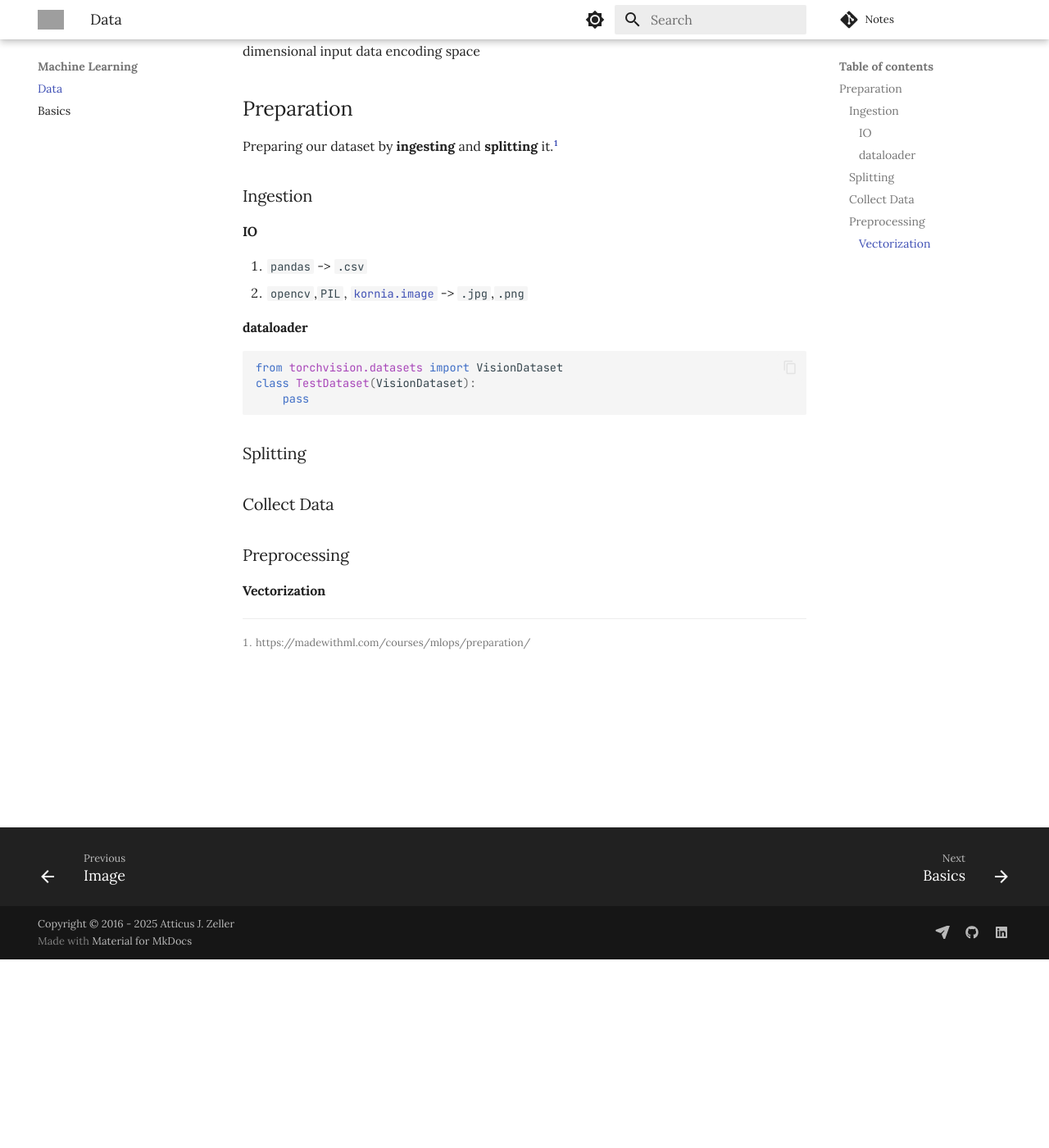
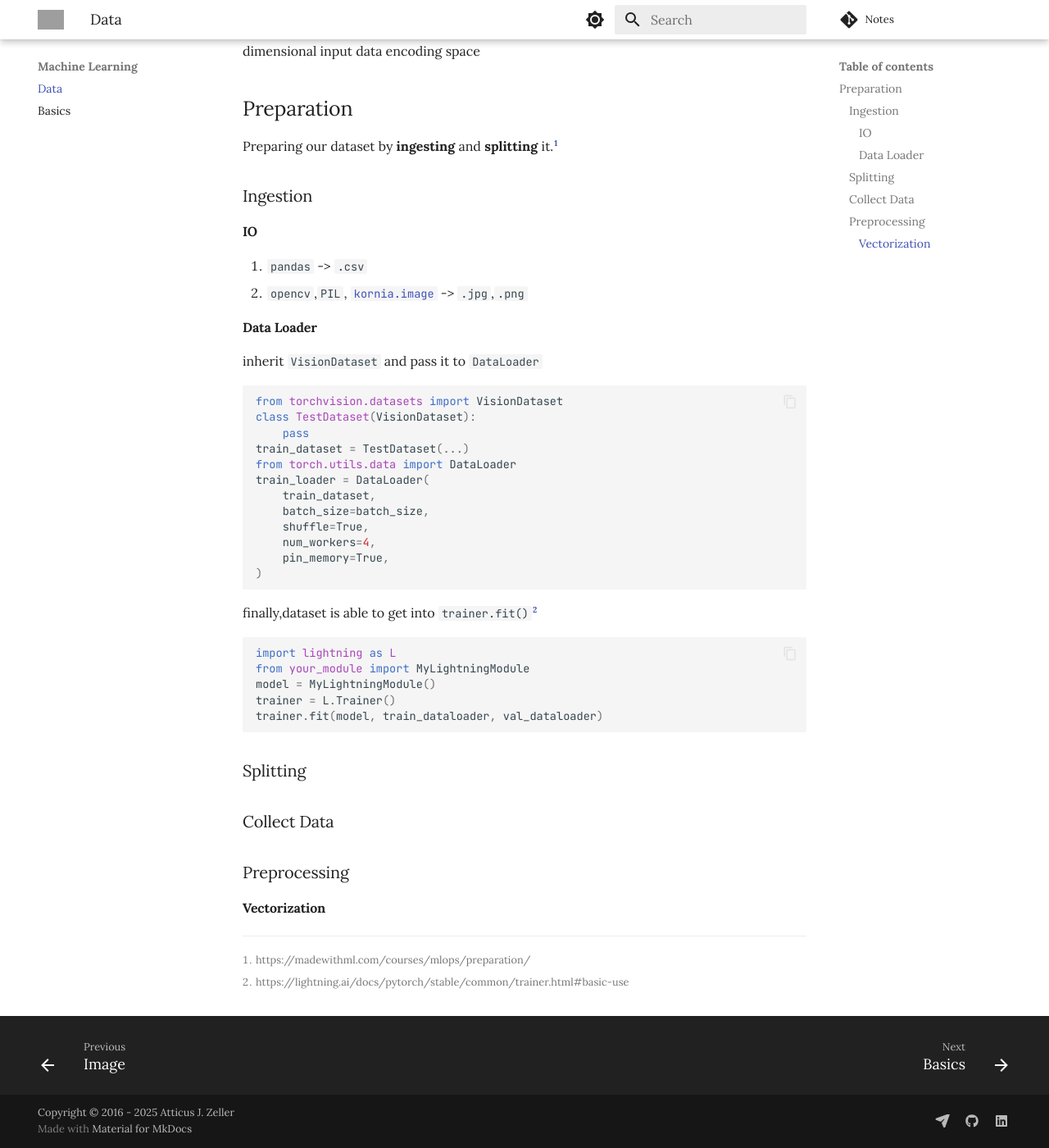
Before and after one commit to AtticusZeller/atticuszeller.github.io, an MkDocs documentation site: the page built from atticuszeller/Machine Learning/Data.md, in a window 1280 px wide and 1400 px high, scrolled down 230 px. Shown: the whole window at 82% size. Built offline with MkDocs 1.6.1 and Material for MkDocs 9.7.7, drawn with Linux system fonts in a browser that asks for light colours; nearby versions of some CDN libraries; library files that are not in the unit come from our copies; comment, search, counter and statistics services are not loaded; grey boxes are pictures that could not be loaded.

Commit message:
2025-02-04 14:34:48: ...
Affected files:
atticuszeller/Machine Learning/Data.md

````diff
--- a/atticuszeller/Machine Learning/Data.md
+++ b/atticuszeller/Machine Learning/Data.md
@@ -13,15 +13,37 @@ Preparing our dataset by __ingesting__ and __splitting__ it.[^1]
 1. `pandas` -> `.csv`
 2. `opencv`,`PIL`, [`kornia.image`](https://kornia.readthedocs.io/en/stable/image.html) -> `.jpg`,`.png`
 
-#### dataloader
+#### Data Loader
+
+inherit `VisionDataset` and pass it to `DataLoader`
 
 ```python
 from torchvision.datasets import VisionDataset
 class TestDataset(VisionDataset):
 	pass
+train_dataset = TestDataset(...)
+from torch.utils.data import DataLoader
+train_loader = DataLoader(
+	train_dataset,
+	batch_size=batch_size,
+	shuffle=True,
+	num_workers=4,
+	pin_memory=True,
+)
+```
+
+finally,dataset is able to get into `trainer.fit()`[^2]
+
+```python
+import lightning as L
+from your_module import MyLightningModule
+model = MyLightningModule()
+trainer = L.Trainer()
+trainer.fit(model, train_dataloader, val_dataloader)
+```
 
 
-```
+
 ### Splitting
 
 ### Collect Data
@@ -31,3 +53,5 @@ class TestDataset(VisionDataset):
 #### Vectorization
 
 [^1]: https://madewithml.com/courses/mlops/preparation/
+
+[^2]: https://lightning.ai/docs/pytorch/stable/common/trainer.html#basic-use
````
